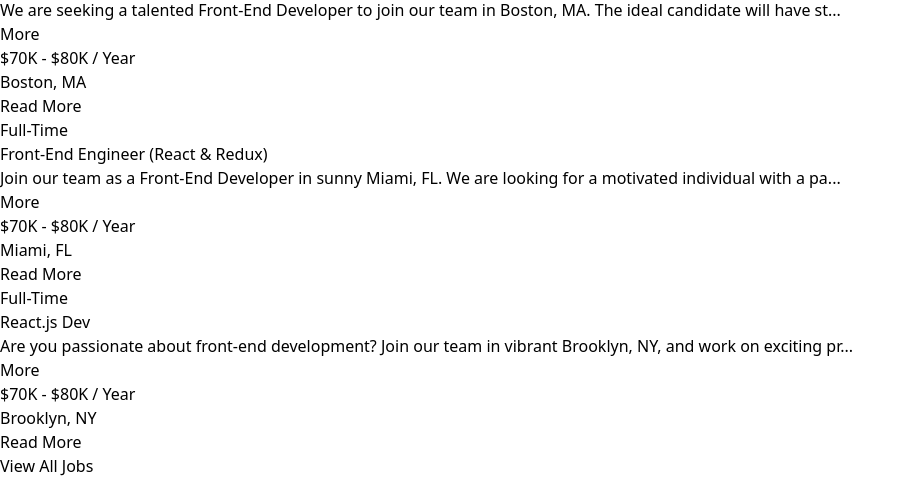
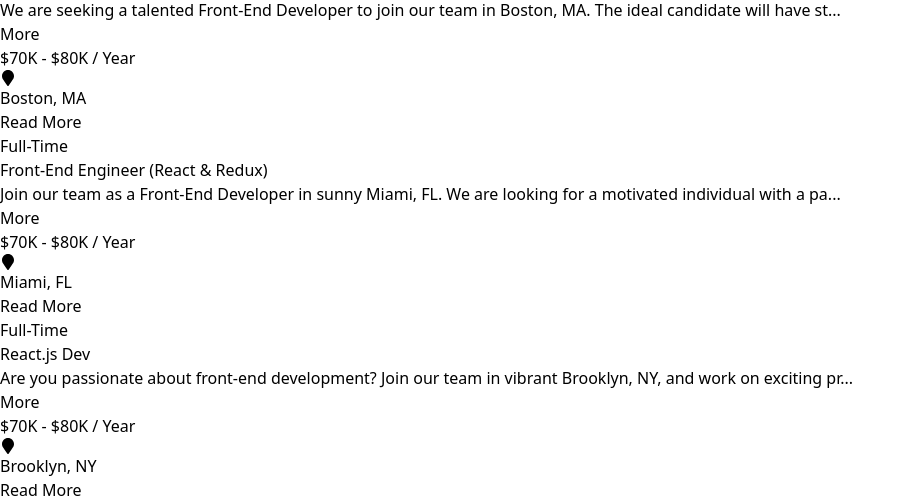
Before and after one commit to kirat14/reactdom-job-listings, a React (Vite) app: page / in a window 1280 px wide. Shown: the part 266-770 px from the top of the page, without its empty margins (0-915 px from the left). Built offline with nearby package versions, Linux system fonts and the light colour scheme.

Commit message:
Add MapMarker icon to JobListing Location

```diff
--- a/package.json
+++ b/package.json
@@ -11,7 +11,8 @@
   },
   "dependencies": {
     "react": "^18.2.0",
-    "react-dom": "^18.2.0"
+    "react-dom": "^18.2.0",
+    "react-icons": "^5.2.1"
   },
   "devDependencies": {
     "@types/react": "^18.2.66",
--- a/src/components/JobListing.jsx
+++ b/src/components/JobListing.jsx
@@ -1,5 +1,6 @@
 import React from "react";
 import { useState } from "react";
+import { FaMapMarker } from "react-icons/fa";
 
 const JobListing = ({ job }) => {
   const [showFullDescription, setShowFullDescription] = useState(false);
@@ -17,7 +18,7 @@
         <div className="mb-5">{description}</div>
 
         <button
-          onClick={() => setShowFullDescription((prevState) => !prevState)}
+          onClick={() => setShowFullDescription(!showFullDescription)}
           className='text-indigo-500 mb-5 hover:text-indigo-600'
         >
           {showFullDescription ? 'Less' : 'More'}
@@ -29,7 +30,7 @@
 
         <div className="flex flex-col lg:flex-row justify-between mb-4">
           <div className="text-orange-700 mb-3">
-            <i className="fa-solid fa-location-dot text-lg"></i>
+            <FaMapMarker className="inline text-lg mb-1" />
             {job.location}
           </div>
           <a
```
Also changed, not shown: 1 other file (tests, documents, lock files or other folders).
